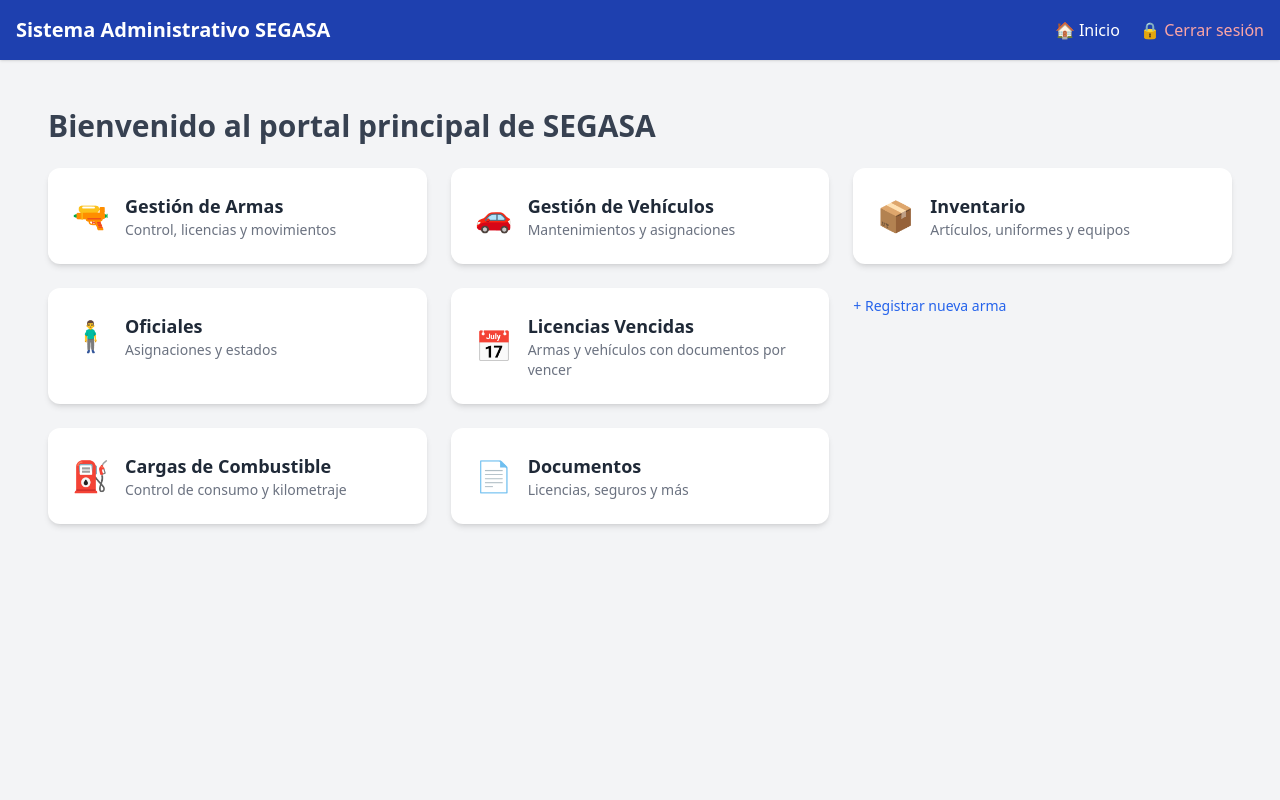
After one commit to dodiazyo/controles, a Django app: page /portal/ in a window 1280 px wide. The commit adds this page. Run offline with Django 5.2, Linux system fonts and the light colour scheme; the visitor is signed in with stand-in values (Sample User, id 1); parts of the project's set-up code (start-up, migrations or seed data) failed here and were passed over; some libraries are stand-ins or nearby versions.

Commit message:
Primer commit del sistema SEGASA

```diff
--- /dev/null
+++ b/operaciones/templates/base.html
@@ -0,0 +1,30 @@
+<!DOCTYPE html>
+<html lang="es">
+<head>
+    <meta charset="UTF-8">
+    <title>{% block title %}SEGASA{% endblock %}</title>
+    <script src="https://cdn.tailwindcss.com"></script>
+</head>
+<body class="bg-gray-100 min-h-screen">
+    <!-- Barra superior -->
+    <header class="bg-blue-800 text-white p-4 shadow flex justify-between items-center">
+        <h1 class="text-xl font-bold">Sistema Administrativo SEGASA</h1>
+        <nav class="space-x-4">
+            <a href="/portal/" class="hover:underline">🏠 Inicio</a>
+            <form method="post" action="{% url 'logout' %}" style="display: inline;">
+    {% csrf_token %}
+    <button type="submit" class="hover:underline text-red-300 bg-transparent border-none cursor-pointer">
+        🔒 Cerrar sesión
+    </button>
+</form>
+
+        </nav>
+    </header>
+
+    <!-- Contenido principal -->
+    <main class="p-6">
+        {% block content %}
+        {% endblock %}
+    </main>
+</body>
+</html>
--- /dev/null
+++ b/operaciones/templates/portal/home.html
@@ -0,0 +1,88 @@
+{% extends "base.html" %}
+
+{% block title %}Panel Principal - SEGASA{% endblock %}
+
+{% block content %}
+<div class="p-6">
+    <h1 class="text-3xl font-bold text-gray-700 mb-6">Bienvenido al portal principal de SEGASA</h1>
+
+    <div class="grid grid-cols-1 md:grid-cols-2 lg:grid-cols-3 gap-6">
+        <!-- Tarjeta: Armas -->
+        <a href="{% url 'admin:operaciones_arma_changelist' %}" class="bg-white rounded-xl shadow-md p-6 hover:shadow-xl transition">
+            <div class="flex items-center space-x-4">
+                <span class="text-blue-600 text-3xl">🔫</span>
+                <div>
+                    <h2 class="text-lg font-semibold text-gray-800">Gestión de Armas</h2>
+                    <p class="text-sm text-gray-500">Control, licencias y movimientos</p>
+                </div>
+            </div>
+        </a>
+
+        <!-- Tarjeta: Vehículos -->
+        <a href="{% url 'admin:operaciones_vehiculo_changelist' %}" class="bg-white rounded-xl shadow-md p-6 hover:shadow-xl transition">
+            <div class="flex items-center space-x-4">
+                <span class="text-green-600 text-3xl">🚗</span>
+                <div>
+                    <h2 class="text-lg font-semibold text-gray-800">Gestión de Vehículos</h2>
+                    <p class="text-sm text-gray-500">Mantenimientos y asignaciones</p>
+                </div>
+            </div>
+        </a>
+
+        <!-- Tarjeta: Inventario -->
+        <a href="{% url 'admin:operaciones_articuloinventario_changelist' %}" class="bg-white rounded-xl shadow-md p-6 hover:shadow-xl transition">
+            <div class="flex items-center space-x-4">
+                <span class="text-yellow-500 text-3xl">📦</span>
+                <div>
+                    <h2 class="text-lg font-semibold text-gray-800">Inventario</h2>
+                    <p class="text-sm text-gray-500">Artículos, uniformes y equipos</p>
+                </div>
+            </div>
+        </a>
+
+        <!-- Tarjeta: Oficiales -->
+        <a href="{% url 'admin:operaciones_oficial_changelist' %}" class="bg-white rounded-xl shadow-md p-6 hover:shadow-xl transition">
+            <div class="flex items-center space-x-4">
+                <span class="text-indigo-500 text-3xl">🧍‍♂️</span>
+                <div>
+                    <h2 class="text-lg font-semibold text-gray-800">Oficiales</h2>
+                    <p class="text-sm text-gray-500">Asignaciones y estados</p>
+                </div>
+            </div>
+        </a>
+<!-- Tarjeta: Licencias -->
+<a href="{% url 'licencias' %}" class="bg-white rounded-xl shadow-md p-6 hover:shadow-xl transition">
+    <div class="flex items-center space-x-4">
+        <span class="text-orange-500 text-3xl">📅</span>
+        <div>
+            <h2 class="text-lg font-semibold text-gray-800">Licencias Vencidas</h2>
+            <p class="text-sm text-gray-500">Armas y vehículos con documentos por vencer</p>
+        </div>
+    </div>
+</a>
+<a href="{% url 'registrar_arma' %}" class="text-sm text-blue-600 hover:underline mt-2 inline-block">+ Registrar nueva arma</a>
+
+        <!-- Tarjeta: Combustible -->
+        <a href="{% url 'admin:operaciones_cargacombustible_changelist' %}" class="bg-white rounded-xl shadow-md p-6 hover:shadow-xl transition">
+            <div class="flex items-center space-x-4">
+                <span class="text-red-500 text-3xl">⛽</span>
+                <div>
+                    <h2 class="text-lg font-semibold text-gray-800">Cargas de Combustible</h2>
+                    <p class="text-sm text-gray-500">Control de consumo y kilometraje</p>
+                </div>
+            </div>
+        </a>
+
+        <!-- Tarjeta: Documentos -->
+        <a href="{% url 'admin:operaciones_documentovehiculo_changelist' %}" class="bg-white rounded-xl shadow-md p-6 hover:shadow-xl transition">
+            <div class="flex items-center space-x-4">
+                <span class="text-purple-500 text-3xl">📄</span>
+                <div>
+                    <h2 class="text-lg font-semibold text-gray-800">Documentos</h2>
+                    <p class="text-sm text-gray-500">Licencias, seguros y más</p>
+                </div>
+            </div>
+        </a>
+    </div>
+</div>
+{% endblock %}
--- a/operaciones/templates/portal/login.html
+++ b/operaciones/templates/portal/login.html
@@ -1,4 +1,6 @@
 <!-- templates/portal/login.html -->
+{% load widget_tweaks %}
+
 <!DOCTYPE html>
 <html lang="es">
 <head>
--- a/operaciones/urls.py
+++ b/operaciones/urls.py
@@ -1,6 +1,17 @@
 from django.urls import path
+from .views import portal_home, detalle_arma
+from .views import licencias_vencidas
 from . import views
 
+
+
 urlpatterns = [
-    path('arma/<int:arma_id>/', views.detalle_arma, name='detalle_arma'),
+    path("portal/", portal_home, name="portal_home"),  # 👈 ESTA ES LA QUE FALTA
+    path("arma/<int:arma_id>/", detalle_arma, name="detalle_arma"),
+    path('licencias/', licencias_vencidas, name='licencias'),
+    path('portal/', views.portal_home, name='portal_home'),
+    path('armas/', views.lista_armas, name='lista_armas'),
+    path('armas/registrar/', views.registrar_arma, name='registrar_arma'),
+
+
 ]
--- a/operaciones/views.py
+++ b/operaciones/views.py
@@ -1,7 +1,42 @@
 from django.shortcuts import render, get_object_or_404
-from .models import Arma
 from django.contrib.auth.decorators import login_required
 from django.shortcuts import render
+from datetime import date, timedelta
+from .models import Arma, DocumentoVehiculo
+from .forms import ArmaForm
+
+
+@login_required
+def registrar_arma(request):
+    if request.method == 'POST':
+        form = ArmaForm(request.POST, request.FILES)
+        if form.is_valid():
+            form.save()
+            return redirect('portal_home')  # o redirige a un listado de armas si lo tienes
+    else:
+        form = ArmaForm()
+    return render(request, 'operaciones/registro_arma.html', {'form': form})
+
+
+
+@login_required
+def licencias_vencidas(request):
+    hoy = date.today()
+    pronto = hoy + timedelta(days=30)
+
+    armas_vencidas = Arma.objects.filter(fecha_vencimiento_licencia__lt=hoy)
+    armas_por_vencer = Arma.objects.filter(fecha_vencimiento_licencia__range=(hoy, pronto))
+
+    docs_vencidos = DocumentoVehiculo.objects.filter(fecha_vencimiento__lt=hoy)
+    docs_por_vencer = DocumentoVehiculo.objects.filter(fecha_vencimiento__range=(hoy, pronto))
+
+    return render(request, 'portal/licencias.html', {
+        'armas_vencidas': armas_vencidas,
+        'armas_por_vencer': armas_por_vencer,
+        'docs_vencidos': docs_vencidos,
+        'docs_por_vencer': docs_por_vencer
+    })
+
 
 @login_required
 def portal_home(request):
@@ -11,3 +46,9 @@ def portal_home(request):
 def detalle_arma(request, arma_id):
     arma = get_object_or_404(Arma, id=arma_id)
     return render(request, 'operaciones/detalle_arma.html', {'arma': arma})
+
+
+@login_required
+def lista_armas(request):
+    armas = Arma.objects.all()
+    return render(request, 'portal/armas/lista.html', {'armas': armas})
--- a/segasa_admin/urls.py
+++ b/segasa_admin/urls.py
@@ -15,3 +15,21 @@ urlpatterns = [
 
 if settings.DEBUG:
     urlpatterns += static(settings.MEDIA_URL, document_root=settings.MEDIA_ROOT)
+
+
+
+
+
+
+
+from django.contrib import admin
+from django.urls import path
+from operaciones.views import portal_home, detalle_arma  # importa la vista aquí
+
+urlpatterns = [
+    path("admin/", admin.site.urls),
+    path("portal/", portal_home, name="portal_home"),  # 👈 esta línea es clave
+    path("arma/<int:arma_id>/", detalle_arma, name="detalle_arma"),
+    path("login/", ...),
+    path("logout/", ...),
+]
```
Also changed, not shown: operaciones/forms.py (added, +7 -0 lines), operaciones/templates/operaciones/registro_arma.html (added, +12 -0 lines), operaciones/templates/portal/armas/formularios.html (added, +17 -0 lines), operaciones/templates/portal/armas/lista.html (added, +43 -0 lines), operaciones/templates/portal/licencias.html (added, +54 -0 lines).
